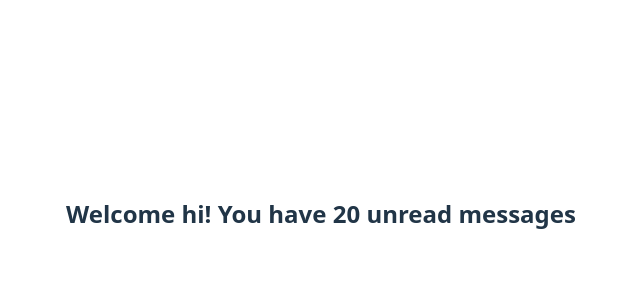
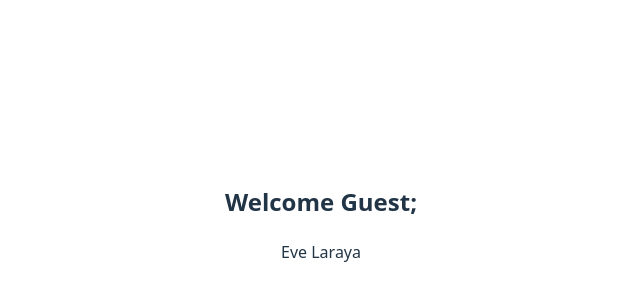
Before and after one commit to Eve0119/myReactApp, a React (Vite) app: page / in a window 1280 px wide. Shown: the part 186-486 px from the top of the page, without its empty margins (319-959 px from the left). Built offline with nearby package versions, Linux system fonts and the light colour scheme.

Commit message:
added person

```diff
--- a/src/App.tsx
+++ b/src/App.tsx
@@ -1,10 +1,16 @@
 import "./App.css";
 import { Greet } from "./components/Greet";
+import Person from "./components/Person";
 
 function App() {
+  const personName = {
+    first: "Eve",
+    last: "Laraya",
+  };
   return (
     <div className="App">
       <Greet name="hi" messageCount={20} />
+      <Person name={personName} />
     </div>
   );
 }
--- a/src/components/Greet.tsx
+++ b/src/components/Greet.tsx
@@ -1,13 +1,21 @@
 interface GreetProps {
   name: string;
   messageCount: number;
+  isLoggedIn?: boolean;
 }
 
-export const Greet = ({ name, messageCount }: GreetProps) => {
+export const Greet = ({ name, messageCount, isLoggedIn }: GreetProps) => {
   return (
     <div>
       <h2>
-        Welcome {name}! You have {messageCount} unread messages
+        {isLoggedIn
+          ? "Welcome " +
+            name +
+            " ! You have " +
+            messageCount +
+            " unread messages"
+          : "Welcome Guest"}
+        ;
       </h2>
     </div>
   );
--- /dev/null
+++ b/src/components/Person.tsx
@@ -0,0 +1,16 @@
+interface PersonProps {
+  name: {
+    first: string;
+    last: string;
+  };
+}
+
+const Person = (props: PersonProps) => {
+  return (
+    <div>
+      {props.name.first} {props.name.last}
+    </div>
+  );
+};
+
+export default Person;
```
